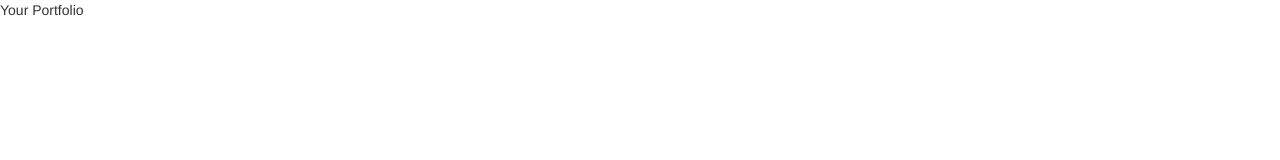
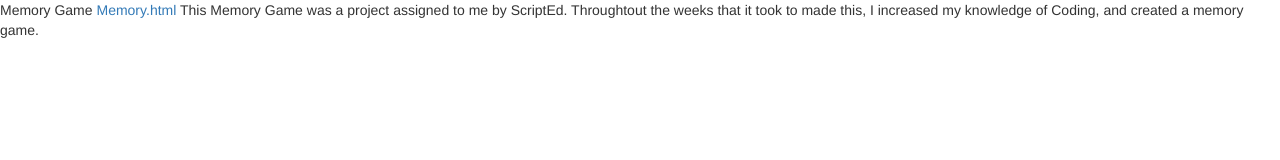
Before and after one commit to bluesound3/bluesound3.github.old, a plain HTML site: page index.html in a window 1280 px wide. Drawn offline with nearby package versions, Linux system fonts and the light colour scheme.

Commit message:
Updated index.html

```diff
--- a/index.html
+++ b/index.html
@@ -12,7 +12,9 @@
 
   <body>
 
-    Your Portfolio
+     Memory Game
+    <a href= "https://preview.c9.io/bluesound3/hva/New%20Folder/Memory.html?_c9_id=livepreview6&_c9_host=https://ide.c9.io">Memory.html</a>
+   This Memory Game was a project assigned to me by ScriptEd. Throughtout the weeks that it took to made this, I increased my knowledge of Coding, and created a memory game.
 
   </body>
 
```
